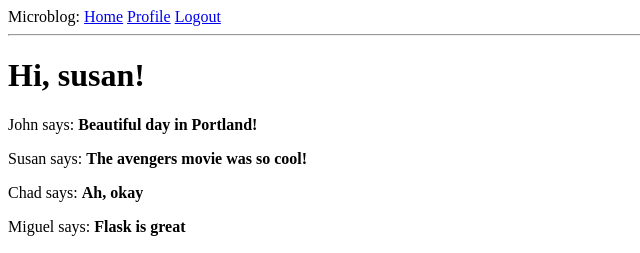
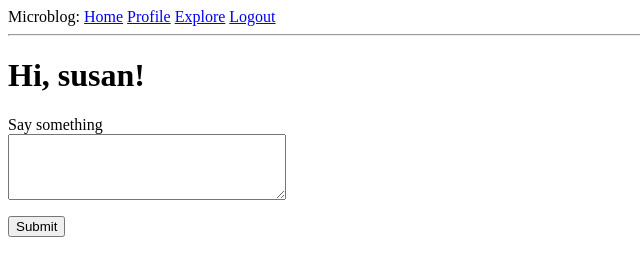
Before and after one commit to kedvall/microblog, a Flask app: page / in a window 1280 px wide. Shown: the top 253 px of the page, without its empty margins (0-640 px from the left). Run offline with Flask 2, Linux system fonts and the light colour scheme; a user stored in the database is signed in; data comes from the database, SQL or seed files in the repository; both versions use the stored data as it was after the commit.

Commit message:
Chapter 9 - Pagination

```diff
--- a/app/config.py
+++ b/app/config.py
@@ -18,6 +18,8 @@ class AppConfig(object):
     MAIL_USERNAME = None
     MAIL_PASSWORD = None
     ADMINS = ['my_application@gmx.com']
+    # Application config
+    POSTS_PER_PAGE = 25
 
 
 class ProductionConfig(AppConfig):
--- a/app/forms.py
+++ b/app/forms.py
@@ -47,3 +47,8 @@ class EditProfileForm(FlaskForm):
 
 class EmptyForm(FlaskForm):
     submit = SubmitField('Submit')
+
+
+class PostForm(FlaskForm):
+    post = TextAreaField('Say something', validators=[DataRequired(), Length(min=1, max=140)])
+    submit = SubmitField('Submit')
--- a/app/routes.py
+++ b/app/routes.py
@@ -3,8 +3,8 @@ from flask import render_template, flash, redirect, url_for, request
 from flask_login import current_user, login_user, logout_user, login_required
 from werkzeug.urls import url_parse
 from app import flask_app, db
-from app.forms import LoginForm, RegistrationForm, EditProfileForm, EmptyForm
-from app.models import User
+from app.forms import LoginForm, RegistrationForm, EditProfileForm, EmptyForm, PostForm
+from app.models import User, Post
 
 
 @flask_app.before_request
@@ -14,29 +14,34 @@ def before_request():
         db.session.commit()
 
 
-@flask_app.route('/')
-@flask_app.route('/index')
+@flask_app.route('/', methods=['GET', 'POST'])
+@flask_app.route('/index', methods=['GET', 'POST'])
 @login_required
 def index():
-    posts = [
-        {
-            'author': {'username': 'John'},
-            'body': 'Beautiful day in Portland!'
-        },
-        {
-            'author': {'username': 'Susan'},
-            'body': 'The avengers movie was so cool!'
-        },
-        {
-            'author': {'username': 'Chad'},
-            'body': 'Ah, okay'
-        },
-        {
-            'author': {'username': 'Miguel'},
-            'body': 'Flask is great'
-        }
-    ]
-    return render_template('index.html', title='Home Page', posts=posts)
+    form = PostForm()
+    if form.validate_on_submit():
+        post = Post(body=form.post.data, author=current_user)
+        db.session.add(post)
+        db.session.commit()
+        flash('Your post is now live!')
+        return redirect(url_for('index'))
+    page = request.args.get('page', 1, type=int)
+    posts = current_user.followed_posts().paginate(page, flask_app.config['POSTS_PER_PAGE'], False)
+    next_url = url_for('index', page=posts.next_num) if posts.has_next else None
+    prev_url = url_for('index', page=posts.prev_num) if posts.has_prev else None
+    return render_template('index.html', title='Home Page', form=form, posts=posts.items,
+        next_url=next_url, prev_url=prev_url)
+
+
+@flask_app.route('/explore')
+@login_required
+def explore():
+    page = request.args.get('page', 1, type=int)
+    posts = Post.query.order_by(Post.timestamp.desc()).paginate(page, flask_app.config['POSTS_PER_PAGE'], False)
+    next_url = url_for('index', page=posts.next_num) if posts.has_next else None
+    prev_url = url_for('index', page=posts.prev_num) if posts.has_prev else None
+    return render_template('index.html', title='Explore', posts=posts.items,
+        next_url=next_url, prev_url=prev_url)
 
 
 @flask_app.route('/login', methods=['GET', 'POST'])
@@ -82,12 +87,12 @@ def register():
 @login_required
 def user(username):
     user = User.query.filter_by(username=username).first_or_404()
-    posts = [
-        {'author': user, 'body': 'Test post #1'},
-        {'author': user, 'body': 'Test post #2'}
-    ]
+    page = request.args.get('page', 1, type=int)
+    posts = user.posts.order_by(Post.timestamp.desc()).paginate(page, flask_app.config['POSTS_PER_PAGE'], False)
+    next_url = url_for('user', username=user.username, page=posts.next_num) if posts.has_next else None
+    prev_url = url_for('user', username=user.username, page=posts.prev_num) if posts.has_prev else None
     form = EmptyForm()
-    return render_template('user.html', user=user, posts=posts, form=form)
+    return render_template('user.html', user=user, posts=posts.items, next_url=next_url, prev_url=prev_url, form=form)
 
 
 @flask_app.route('/edit_profile', methods=['GET', 'POST'])
--- a/app/templates/_post.html
+++ b/app/templates/_post.html
@@ -1,6 +1,9 @@
 <table>
     <tr valign="top">
         <td><img src="{{ post.author.avatar(32) }}"></td>
-        <td>{{ post.author.username }} says:<br>{{ post.body }}</td>
+        <td>
+            <a href="{{ url_for('user', username=post.author.username) }}">{{ post.author.username }}</a>
+            says:<br>{{ post.body }}
+        </td>
     </tr>
 </table>
--- a/app/templates/base.html
+++ b/app/templates/base.html
@@ -14,6 +14,7 @@
             <a href="{{ url_for('login') }}">Login</a>
             {% else %}
             <a href="{{ url_for('user', username=current_user.username) }}">Profile</a>
+            <a href="{{ url_for('explore') }}">Explore</a>
             <a href="{{ url_for('logout') }}">Logout</a>
             {% endif %}
         </div>
--- a/app/templates/index.html
+++ b/app/templates/index.html
@@ -2,7 +2,26 @@
 
 {% block content %}
     <h1>Hi, {{ current_user.username }}!</h1>
+    {% if form %}
+    <form action="" method="post">
+        {{ form.hidden_tag() }}
+        <p>
+            {{ form.post.label }}<br>
+            {{ form.post(cols=32, rows=4) }}<br>
+            {% for error in form.post.errors %}
+            <span style="color: red;">[{{ error }}]</span>
+            {% endfor %}
+        </p>
+        <p>{{ form.submit() }}</p>
+    </form>
+    {% endif %}
     {% for post in posts %}
-    <div><p>{{ post.author.username }} says: <b>{{ post.body }}</b></p></div>
+        {% include '_post.html' %}
     {% endfor %}
+    {% if prev_url %}
+    <a href="{{ prev_url }}">Newer posts</a>
+    {% endif %}
+    {% if next_url %}
+    <a href="{{ next_url }}">Older posts</a>
+    {% endif %}
 {% endblock %}
--- a/app/templates/user.html
+++ b/app/templates/user.html
@@ -33,4 +33,10 @@
     {% for post in posts %}
         {% include '_post.html' %}
     {% endfor %}
+    {% if prev_url %}
+    <a href="{{ prev_url }}">Newer posts</a>
+    {% endif %}
+    {% if next_url %}
+    <a href="{{ next_url }}">Older posts</a>
+    {% endif %}
 {% endblock %}
```
Also changed, not shown: app/microblog_app.db.
